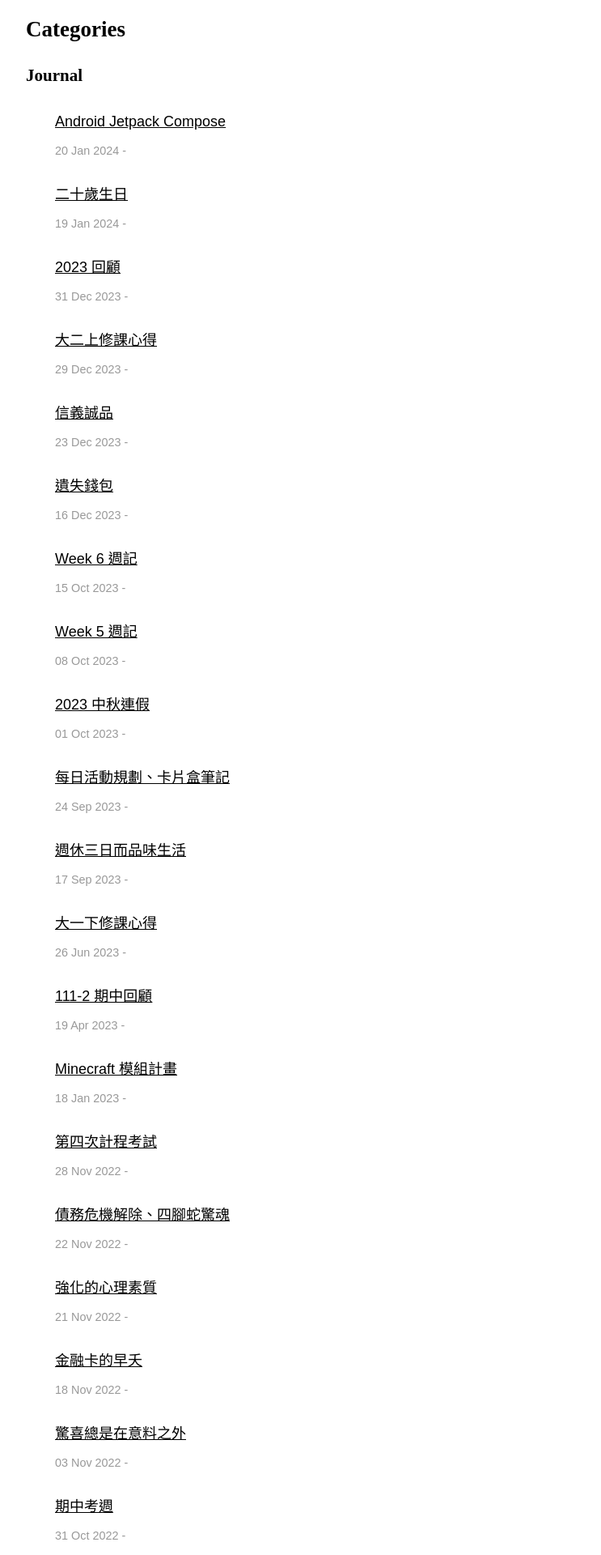
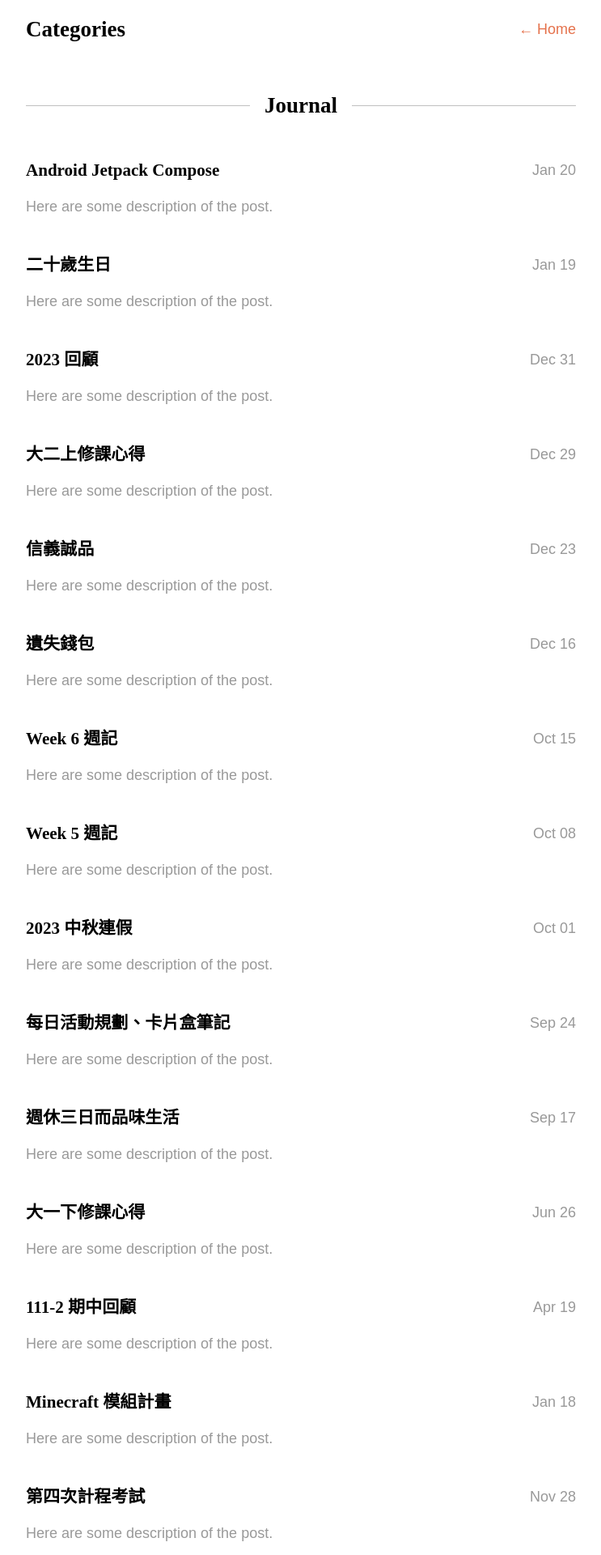
Before and after one commit to NatsuCamellia/NatsuCamellia.github.io, a Jekyll site: the page built from menu/categories.md, in a window 1280 px wide. Shown: the top 1920 px of the page at 81% size, without its empty margins (268-1011 px from the left). Built offline with Jekyll 4.4.1, drawn with Linux system fonts in a browser that asks for light colours; some of the changed text lies outside the part shown.

Commit message:
Add categories page

```diff
--- a/_layouts/categories.html
+++ b/_layouts/categories.html
@@ -1,20 +1,17 @@
 ---
-layout: default
+layout: post
 ---
 
-<h1>
-  {{ page.title }}
-</h1>
-
 {% for category in site.categories %}
-<ul class="posts-container">
     {% capture category_name %}{{ category | first }}{% endcapture %}
-    <h3>{{ category_name }}</h3>
+    <div class="text-divider"><h2>{{ category_name }}</h2></div>
     {% for post in site.categories[category_name] %}
-    <li itemscope class="archive-item">
-        <a href="{{ site.github.url }}{{ post.url }}">{{ post.title }}</a>
-        <span class="post-date"><i class="fa fa-calendar" aria-hidden="true"></i> {{ post.date | date_to_string }} - <i class="fa fa-clock-o" aria-hidden="true"></i></span>
-      </li>
+    <div class="posts-container">
+      <a href="{{ site.github.url }}{{ post.url }}" class="post-link">
+        <aside class="date">{{ post.date | date: "%b %d" }}</aside>
+        <h3>{{ post.title }}</h3>
+        Here are some description of the post.
+      </a>
+    </div>
     {% endfor %}
-</ul>
 {% endfor %}
--- a/_layouts/home.html
+++ b/_layouts/home.html
@@ -2,6 +2,7 @@
 layout: default
 ---
 
+<aside class="categories-link"><a href="/categories.html">→ Categories</a></aside>
 <h1>NatsuCamellia</h1>
 
 <div class="site-intro">
--- a/_sass/_home.scss
+++ b/_sass/_home.scss
@@ -1,3 +1,12 @@
+.categories-link {
+  float: right;
+}
+
+.categories-link a {
+  color: $main-color;
+  text-decoration: none;
+}
+
 /*
   Posts
 */
```
